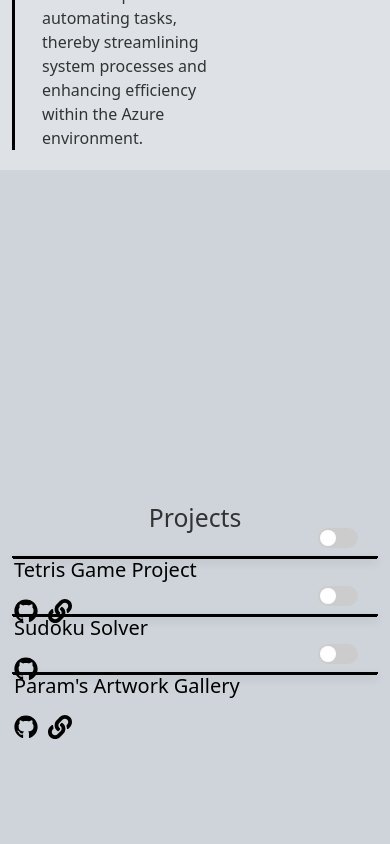
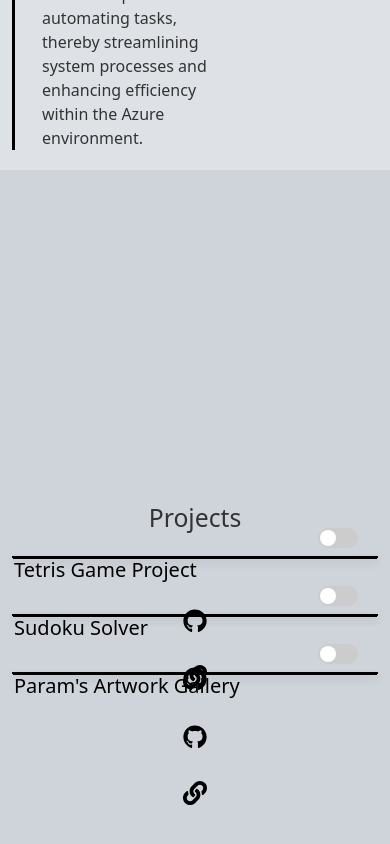
Before and after one commit to ParamDesai111/paramdesai111.github.io, a React (Create React App) app: page / in a window 390 px wide. Shown: the part 2613-3457 px from the top of the page. Built offline with nearby package versions, Linux system fonts and the light colour scheme.

Commit message:
Css changes

```diff
--- a/src/styles/main.css
+++ b/src/styles/main.css
@@ -254,6 +254,23 @@
   }
 
 
+  /* Styles for smaller screens */
+  @media (max-width: 767px) {
+    .project-card {
+      /* Adjust the styles for smaller screens if needed */
+    }
+
+    .project-links {
+      flex-direction: column; /* Stack icons vertically on smaller screens */
+      align-items: center; /* Center align the icons */
+    }
+
+    .project-btn {
+      margin: 10px 0; /* Add some vertical space between icons */
+    }
+  }
+
+
 
   .toggle-switch {
     position: absolute;
```
